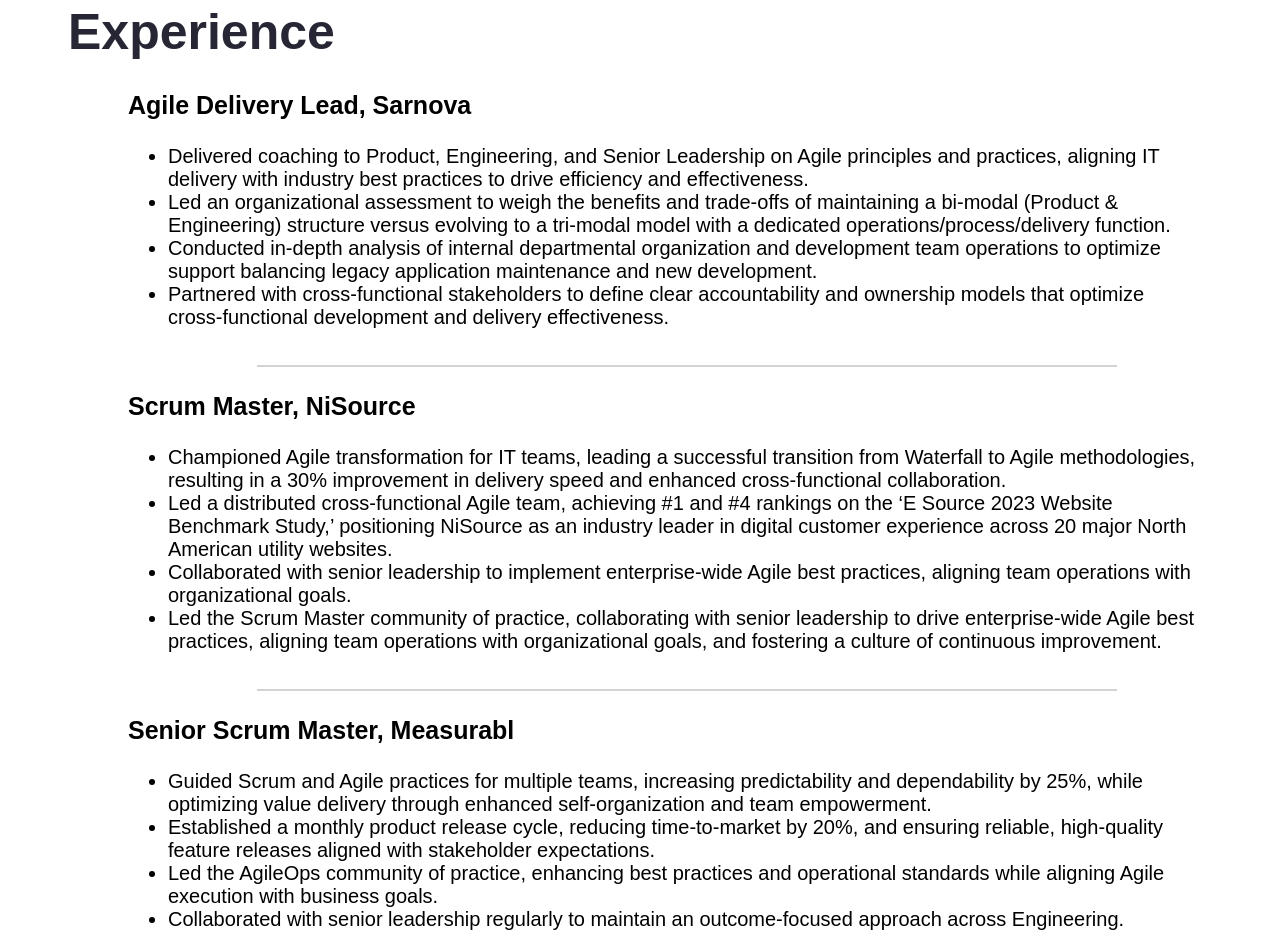
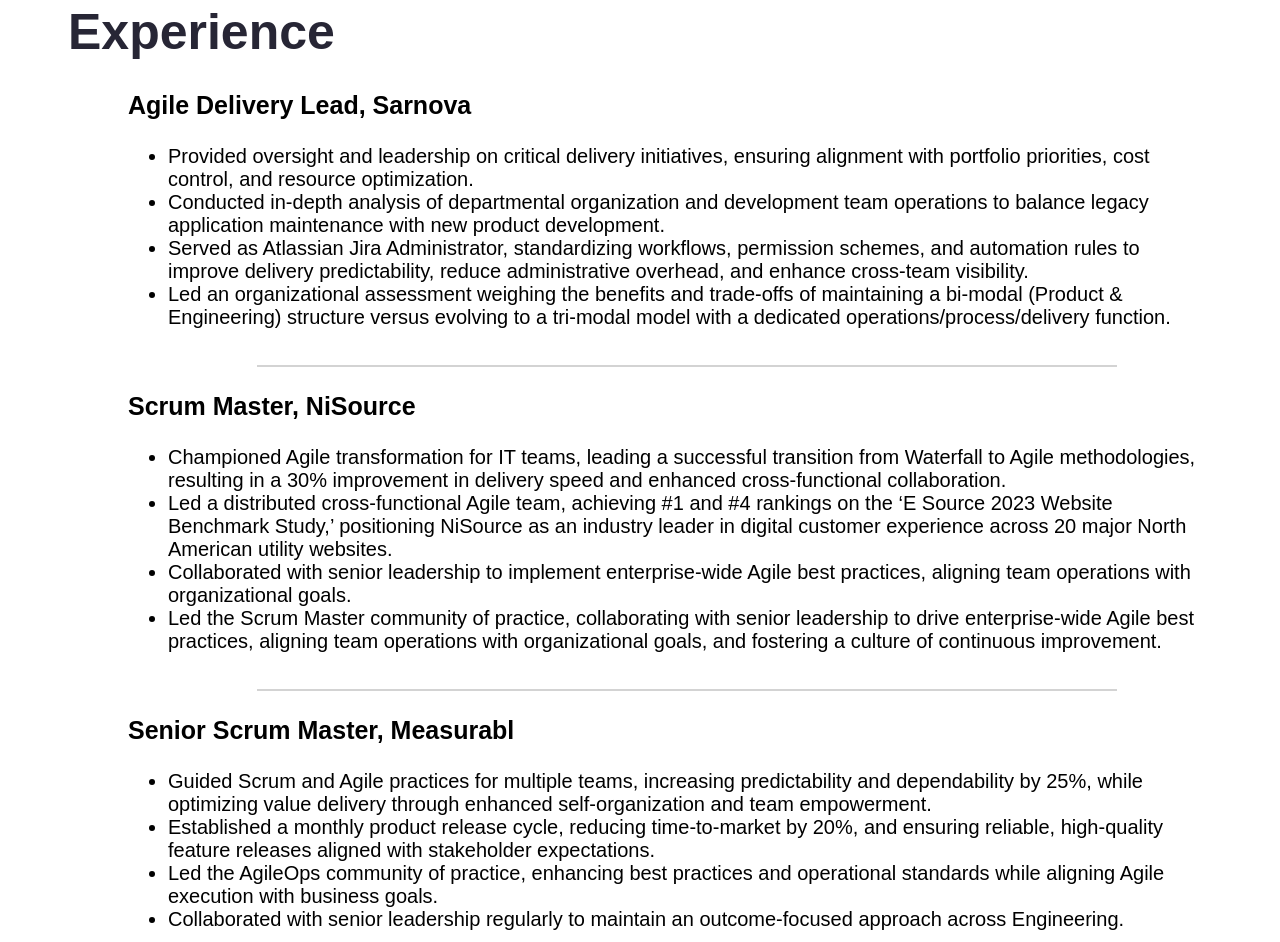
Before and after one commit to cvanduyn/resume, a plain HTML site: page index.html in a window 1280 px wide. Shown: the part 2543-3485 px from the top of the page. Drawn offline with Linux system fonts and the light colour scheme; a script that the page names is missing.

Commit message:
Update index.html

```diff
--- a/index.html
+++ b/index.html
@@ -224,10 +224,10 @@
           <div class="experience-card">
             <h3>Agile Delivery Lead, <a href="https://www.sarnova.com/" target="_blank" class="no-link-style">Sarnova</a></h3>
             <ul>
-              <li>Delivered coaching to Product, Engineering, and Senior Leadership on Agile principles and practices, aligning IT delivery with industry best practices to drive efficiency and effectiveness.</li>
-              <li>Led an organizational assessment to weigh the benefits and trade-offs of maintaining a bi-modal (Product & Engineering) structure versus evolving to a tri-modal model with a dedicated operations/process/delivery function.</li>
-              <li>Conducted in-depth analysis of internal departmental organization and development team operations to optimize support balancing legacy application maintenance and new development.</li>
-              <li>Partnered with cross-functional stakeholders to define clear accountability and ownership models that optimize cross-functional development and delivery effectiveness.</li>
+              <li>Provided oversight and leadership on critical delivery initiatives, ensuring alignment with portfolio priorities, cost control, and resource optimization.</li>
+              <li>Conducted in-depth analysis of departmental organization and development team operations to balance legacy application maintenance with new product development.</li>
+              <li>Served as Atlassian Jira Administrator, standardizing workflows, permission schemes, and automation rules to improve delivery predictability, reduce administrative overhead, and enhance cross-team visibility.</li>
+              <li>Led an organizational assessment weighing the benefits and trade-offs of maintaining a bi-modal (Product & Engineering) structure versus evolving to a tri-modal model with a dedicated operations/process/delivery function.</li>
             </ul>
           </div>
           <hr>
```
